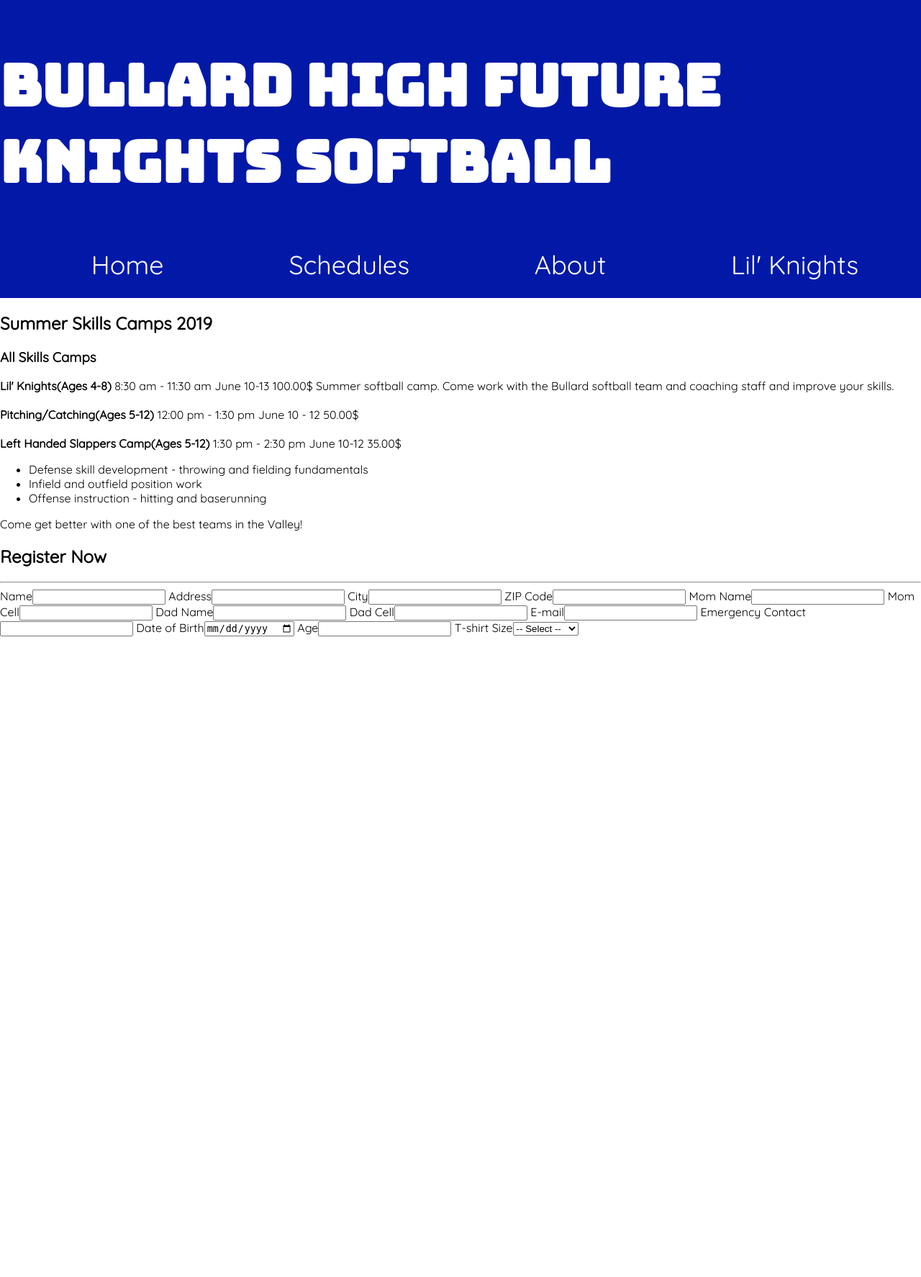
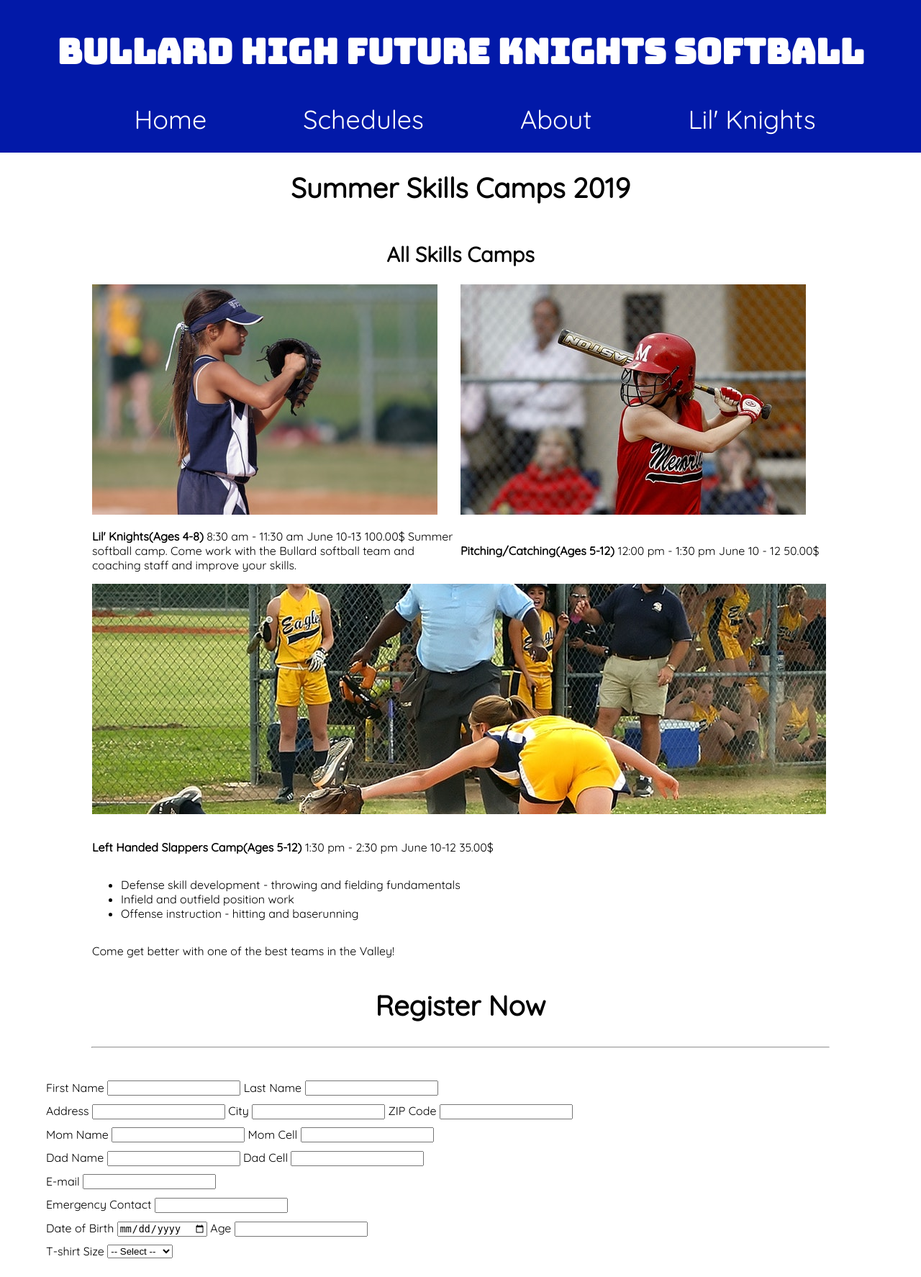
Before and after one commit to genm8/Client-Website, a PHP site: page /youthprogram.php in a window 1280 px wide. Shown: the whole page at 72% size. Before the commit the page ends 884 px from the top, so only its background shows below. Run offline with PHP 8.4, Linux system fonts and the light colour scheme.

Commit message:
youth program page completed

```diff
--- a/client-web.css
+++ b/client-web.css
@@ -26,5 +26,45 @@
 #navigation h1 {
     font-family: 'Bungee', cursive;
     color: white;
-    font-size: 500%;
+    font-size: 300%;
 }
+.centeredtit {
+    display: flex;
+    flex-direction: column;
+    justify-content: center;
+    align-items: center;
+    font-size: 120%;
+}
+hr {
+    width: 80%;
+}
+.info div {
+    width: 40%;
+}
+.info {
+    display: flex;
+    flex-direction: row;
+    justify-content: center;
+    align-content: space-around;
+}
+#bigbox {
+    width: 80%;
+    display: flex;
+    flex-direction: column;
+    justify-content: center;
+    align-content: center;
+    align-items: baseline;
+    margin: auto;
+}
+
+form {
+    width: 90%;
+    margin: auto;
+    padding: 2%;
+}
+input {
+    margin-top: 1%;
+}
+select {
+    margin-top: 1%;
+}
--- a/youthprogram.php
+++ b/youthprogram.php
@@ -1,5 +1,6 @@
 <!DOCTYPE html>
 <html lang="en">
+
 <head>
     <meta charset="UTF-8">
     <title>Youth Program</title>
@@ -9,6 +10,7 @@
 
 
 </head>
+
 <body>
     <div id="navigation">
         <nav>
@@ -21,41 +23,58 @@
             </ul>
         </nav>
     </div>
-    <h2>Summer Skills Camps 2019</h2>
-        <h3>All Skills Camps</h3>
+    <div class="centeredtit">
+    <h1>Summer Skills Camps 2019</h1>
+        <h2>All Skills Camps</h2>
+        </div>
+    <div class="info">
+        <div>
+               <img src="images/action-active-activity-163365.jpg" alt="">
             <p>
                 <strong>Lil' Knights(Ages 4-8)</strong> 8:30 am - 11:30 am June 10-13 100.00$
                 Summer softball camp. Come work with the Bullard softball team and coaching staff and improve your skills. <br>
+            </p>
+        </div>
+        <div>
+               <img src="images/action-athlete-ball-279004.jpg" alt="">
+            <p>
+                <br><strong>Pitching/Catching(Ages 5-12)</strong> 12:00 pm - 1:30 pm June 10 - 12 50.00$ <br>
+            </p>
+        </div>
+    </div>
+     <div id="bigbox">
+           <img src="images/action-athletes-ball-209852.jpg" alt="">
+            <p>
+                <br> <strong>Left Handed Slappers Camp(Ages 5-12)</strong> 1:30 pm - 2:30 pm June 10-12 35.00$
+            </p>
 
-            <br><strong>Pitching/Catching(Ages 5-12)</strong> 12:00 pm - 1:30 pm June 10 - 12 50.00$ <br>
 
-            <br> <strong>Left Handed Slappers Camp(Ages 5-12)</strong> 1:30 pm - 2:30 pm June 10-12 35.00$
-
-        </p>
         <ul>
             <li>Defense skill development - throwing and fielding fundamentals</li>
             <li>Infield and outfield position work</li>
             <li>Offense instruction - hitting and baserunning</li>
         </ul>
         <p>Come get better with one of the best teams in the Valley!</p>
-
-    <h2>Register Now</h2>
+    </div>
+<div class="centeredtit">
+    <h1>Register Now</h1>
+    </div>
     <hr>
     <form action="">
-        Name<input type="text">
-        Address<input type="text">
-        City<input type="text">
-        ZIP Code<input type="text">
-        Mom Name<input type="text">
-        Mom Cell<input type="text">
-        Dad Name<input type="text">
-        Dad Cell<input type="text">
-        E-mail<input type="email">
-        Emergency Contact<input type="text">
-        Date of Birth<input type="date">
-        Age<input type="number">
-        T-shirt Size<select name="tshirt" id="tshirt">
-           <option value="default" >-- Select --</option>
+        First Name <input type="text">    Last Name <input type="text"> <br>
+        Address <input type="text">
+        City <input type="text">
+        ZIP Code <input type="text"><br>
+        Mom Name <input type="text">
+        Mom Cell <input type="text"> <br>
+        Dad Name <input type="text">
+        Dad Cell <input type="text"> <br>
+        E-mail <input type="email"> <br>
+        Emergency Contact <input type="text"> <br>
+        Date of Birth <input type="date">
+        Age <input type="number" min="0"> <br>
+        T-shirt Size <select name="tshirt" id="tshirt">
+            <option value="default"> -- Select --</option>
             <option value="xs">Extra Small</option>
             <option value="s">Small</option>
             <option value="m">Medium</option>
@@ -64,4 +83,5 @@
         </select>
     </form>
 </body>
+
 </html>
```
Also changed, not shown: images/action-active-activity-163365.jpg (added), images/action-athlete-ball-279004.jpg (added), images/action-athletes-ball-209852.jpg (added). Lines whose indentation alone changed are shown as unchanged.
